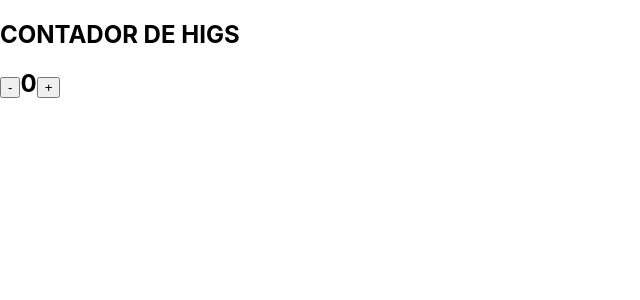
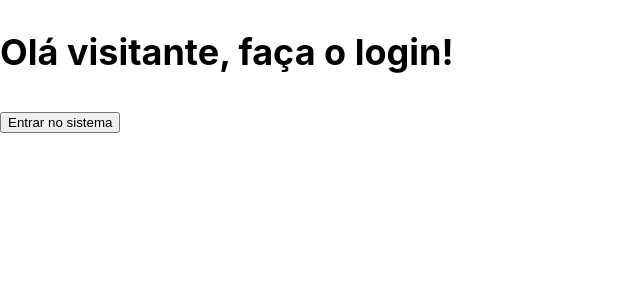
Before and after one commit to diegomaustem/Curso-REACT, a React (Create React App) app: page / in a window 1280 px wide. Shown: the top 300 px of the page, without its empty margins (0-640 px from the left). Built offline with nearby package versions, Linux system fonts and the light colour scheme.

Commit message:
aula-40-renderização-condicional

```diff
--- a/src/App.js
+++ b/src/App.js
@@ -1,44 +1,14 @@
 import React, { Component } from "react";
+import Membro from './components/Membro/membro';
 
 
 class App extends Component{
-
-    constructor(props){
-
-        super(props);
-        this.state = {
-            nome: 'CONTADOR DE HIGS',
-            contador: 0
-        };
-
-        this.aumentar = this.aumentar.bind(this);
-        this.diminuir = this.diminuir.bind(this);
-    }
-
-    aumentar(){
-
-        let state = this.state;
-        state.contador += 1;
-        this.setState(state);
-    }
-
-    diminuir(){
-
-        let state = this.state;
-        state.contador -= 1;
-        this.setState(state);
-    }
 
     render(){
         return(
             <div>
                 <h2>
-                   {this.state.nome}
-                </h2>
-                <h2>
-                   <button onClick={this.diminuir}>-</button>
-                        {this.state.contador}
-                   <button onClick={this.aumentar}>+</button>
+                   <Membro nome="Vistante" idade="28"/>
                 </h2>
             </div>
         );
--- /dev/null
+++ b/src/components/Membro/membro.js
@@ -0,0 +1,44 @@
+import React, { Component } from "react";
+
+class Membro extends Component{
+
+    constructor(props){
+
+        super(props);
+        this.state = {
+            status: false,
+        };
+
+        this.sair = this.sair.bind(this);
+        this.entrar = this.entrar.bind(this);
+    }
+
+    entrar() {
+        this.setState({status: true});
+    }
+
+    sair(){
+        this.setState({status: false});
+    }
+
+    render(){
+
+        return(
+            <div>
+                {this.state.status ?
+                    <div>
+                        <h2>Bem vindo ao sistema!</h2>
+                        <button onClick={this.sair}>Entrar no sistema</button>
+                    </div> :
+
+                    <div>
+                         <h2>Olá visitante, faça o login!</h2>
+                         <button onClick={this.entrar}>Entrar no sistema</button>
+                    </div>
+                }
+            </div>
+        );
+    }
+}
+
+export default Membro;
```
